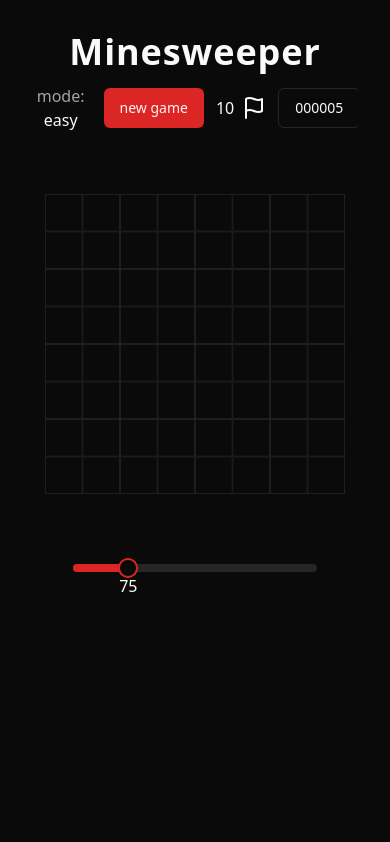
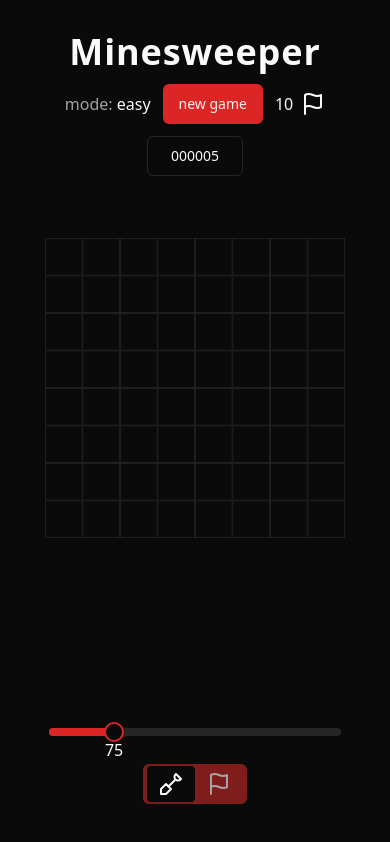
Before and after one commit to unxok/minesweeper, a React (Vite) app: page / in a window 390 px wide. Built offline with nearby package versions, Linux system fonts and the light colour scheme.

Commit message:
optimized stuff for mobile

```diff
--- a/index.html
+++ b/index.html
@@ -6,7 +6,7 @@
     <meta name="viewport" content="width=device-width, initial-scale=1.0" />
     <title>Minesweeper | unxok</title>
   </head>
-  <body>
+  <body style="overflow: hidden">
     <div id="root"></div>
     <script type="module" src="/src/main.tsx"></script>
   </body>
--- a/package.json
+++ b/package.json
@@ -15,6 +15,7 @@
     "@radix-ui/react-scroll-area": "^1.1.0",
     "@radix-ui/react-slider": "^1.2.0",
     "@radix-ui/react-slot": "^1.1.0",
+    "@radix-ui/react-tabs": "^1.1.0",
     "class-variance-authority": "^0.7.0",
     "clsx": "^2.1.1",
     "framer-motion": "^11.3.2",
--- a/src/components/Board/index.tsx
+++ b/src/components/Board/index.tsx
@@ -1,5 +1,5 @@
 import { AnimatePresence, motion } from "framer-motion";
-import { Flag } from "lucide-react";
+import { Flag, Shovel } from "lucide-react";
 import { Eight } from "../Numbers/Eight";
 import { Five } from "../Numbers/Five";
 import { Four } from "../Numbers/Four";
@@ -13,6 +13,7 @@
 import { ZoomSlider } from "../ZoomSlider";
 import { clickZeroCells } from "@/lib/utils";
 import { Mine } from "../Mine";
+import { Tabs, TabsList, TabsTrigger } from "@/components/ui/tabs";
 
 export const Board = ({
   rows,
@@ -31,9 +32,38 @@
   timerRef: React.MutableRefObject<number>;
   setRemainingFlags: React.Dispatch<React.SetStateAction<number>>;
 }) => {
+  const [clickIsFlag, setClickIsFlag] = useState(false);
   const [isPanning, setIsPanning] = useState(false);
   const [boardPan, setBoardPan] = useState<[x: number, y: number]>([0, 0]);
   const boardRef = useRef<HTMLDivElement>(null);
+
+  const onContextMenu = (
+    e: React.MouseEvent<HTMLSpanElement, MouseEvent> | null,
+    cell: Cell,
+    cellIndex: number,
+    rowIndex: number,
+  ) => {
+    if (e) {
+      e.preventDefault();
+    }
+    if ((cell.isClicked && !cell.isFlagged) || isGameOver) return;
+    setRemainingFlags((prev) => {
+      if (cell.isFlagged) {
+        // flag removed
+        return prev + 1;
+      }
+      // flag added
+      return prev - 1;
+    });
+    setRows((prev) => {
+      const copy = [...prev];
+      copy[rowIndex][cellIndex] = {
+        ...cell,
+        isFlagged: !cell.isFlagged,
+      };
+      return copy;
+    });
+  };
   return (
     <>
       <motion.div
@@ -66,6 +96,9 @@
                   height: gameHeight / settings.size[1],
                 }}
                 onClick={() => {
+                  if (clickIsFlag) {
+                    return onContextMenu(null, cell, cellIndex, rowIndex);
+                  }
                   if (cell.isClicked || cell.isFlagged || isGameOver) return;
                   setRows((prev) => {
                     let copy = [...prev];
@@ -86,26 +119,9 @@
                     return clickZeroCells(rowIndex, cellIndex, copy);
                   });
                 }}
-                onContextMenu={(e) => {
-                  e.preventDefault();
-                  if ((cell.isClicked && !cell.isFlagged) || isGameOver) return;
-                  setRemainingFlags((prev) => {
-                    if (cell.isFlagged) {
-                      // flag removed
-                      return prev + 1;
-                    }
-                    // flag added
-                    return prev - 1;
-                  });
-                  setRows((prev) => {
-                    const copy = [...prev];
-                    copy[rowIndex][cellIndex] = {
-                      ...cell,
-                      isFlagged: !cell.isFlagged,
-                    };
-                    return copy;
-                  });
-                }}
+                onContextMenu={(e) =>
+                  onContextMenu(e, cell, cellIndex, rowIndex)
+                }
               >
                 <AnimatePresence>
                   {cell.isFlagged && (
@@ -168,7 +184,25 @@
       >
         randomize
       </Button> */}
-      <ZoomSlider boardRef={boardRef} />
+      <div className="absolute bottom-10 left-1/2 flex w-full -translate-x-1/2 flex-col items-center justify-center">
+        <ZoomSlider boardRef={boardRef} />
+        <Tabs
+          className="z-50 pt-2"
+          value={clickIsFlag ? "flag" : "mine"}
+          onValueChange={(v) => {
+            setClickIsFlag(v === "flag");
+          }}
+        >
+          <TabsList className="bg-destructive">
+            <TabsTrigger value="mine">
+              <Shovel />
+            </TabsTrigger>
+            <TabsTrigger value="flag">
+              <Flag />
+            </TabsTrigger>
+          </TabsList>
+        </Tabs>
+      </div>
     </>
   );
 };
--- a/src/components/Toolbar/index.tsx
+++ b/src/components/Toolbar/index.tsx
@@ -54,7 +54,7 @@
   useEffect(() => restart(), []);
 
   return (
-    <div className="z-50 flex items-center justify-center gap-3 py-3">
+    <div className="z-50 flex flex-wrap items-center justify-center gap-3 py-3">
       <span>
         <span className="text-muted-foreground">mode: </span>
         <span>{settingsChoices[selectedSettings]?.difficulty ?? "none"}</span>
--- /dev/null
+++ b/src/components/ui/tabs.tsx
@@ -0,0 +1,53 @@
+import * as React from "react"
+import * as TabsPrimitive from "@radix-ui/react-tabs"
+
+import { cn } from "@/lib/utils"
+
+const Tabs = TabsPrimitive.Root
+
+const TabsList = React.forwardRef<
+  React.ElementRef<typeof TabsPrimitive.List>,
+  React.ComponentPropsWithoutRef<typeof TabsPrimitive.List>
+>(({ className, ...props }, ref) => (
+  <TabsPrimitive.List
+    ref={ref}
+    className={cn(
+      "inline-flex h-10 items-center justify-center rounded-md bg-muted p-1 text-muted-foreground",
+      className
+    )}
+    {...props}
+  />
+))
+TabsList.displayName = TabsPrimitive.List.displayName
+
+const TabsTrigger = React.forwardRef<
+  React.ElementRef<typeof TabsPrimitive.Trigger>,
+  React.ComponentPropsWithoutRef<typeof TabsPrimitive.Trigger>
+>(({ className, ...props }, ref) => (
+  <TabsPrimitive.Trigger
+    ref={ref}
+    className={cn(
+      "inline-flex items-center justify-center whitespace-nowrap rounded-sm px-3 py-1.5 text-sm font-medium ring-offset-background transition-all focus-visible:outline-none focus-visible:ring-2 focus-visible:ring-ring focus-visible:ring-offset-2 disabled:pointer-events-none disabled:opacity-50 data-[state=active]:bg-background data-[state=active]:text-foreground data-[state=active]:shadow-sm",
+      className
+    )}
+    {...props}
+  />
+))
+TabsTrigger.displayName = TabsPrimitive.Trigger.displayName
+
+const TabsContent = React.forwardRef<
+  React.ElementRef<typeof TabsPrimitive.Content>,
+  React.ComponentPropsWithoutRef<typeof TabsPrimitive.Content>
+>(({ className, ...props }, ref) => (
+  <TabsPrimitive.Content
+    ref={ref}
+    className={cn(
+      "mt-2 ring-offset-background focus-visible:outline-none focus-visible:ring-2 focus-visible:ring-ring focus-visible:ring-offset-2",
+      className
+    )}
+    {...props}
+  />
+))
+TabsContent.displayName = TabsPrimitive.Content.displayName
+
+export { Tabs, TabsList, TabsTrigger, TabsContent }
```
Also changed, not shown: 1 other file (tests, documents, lock files or other folders).
